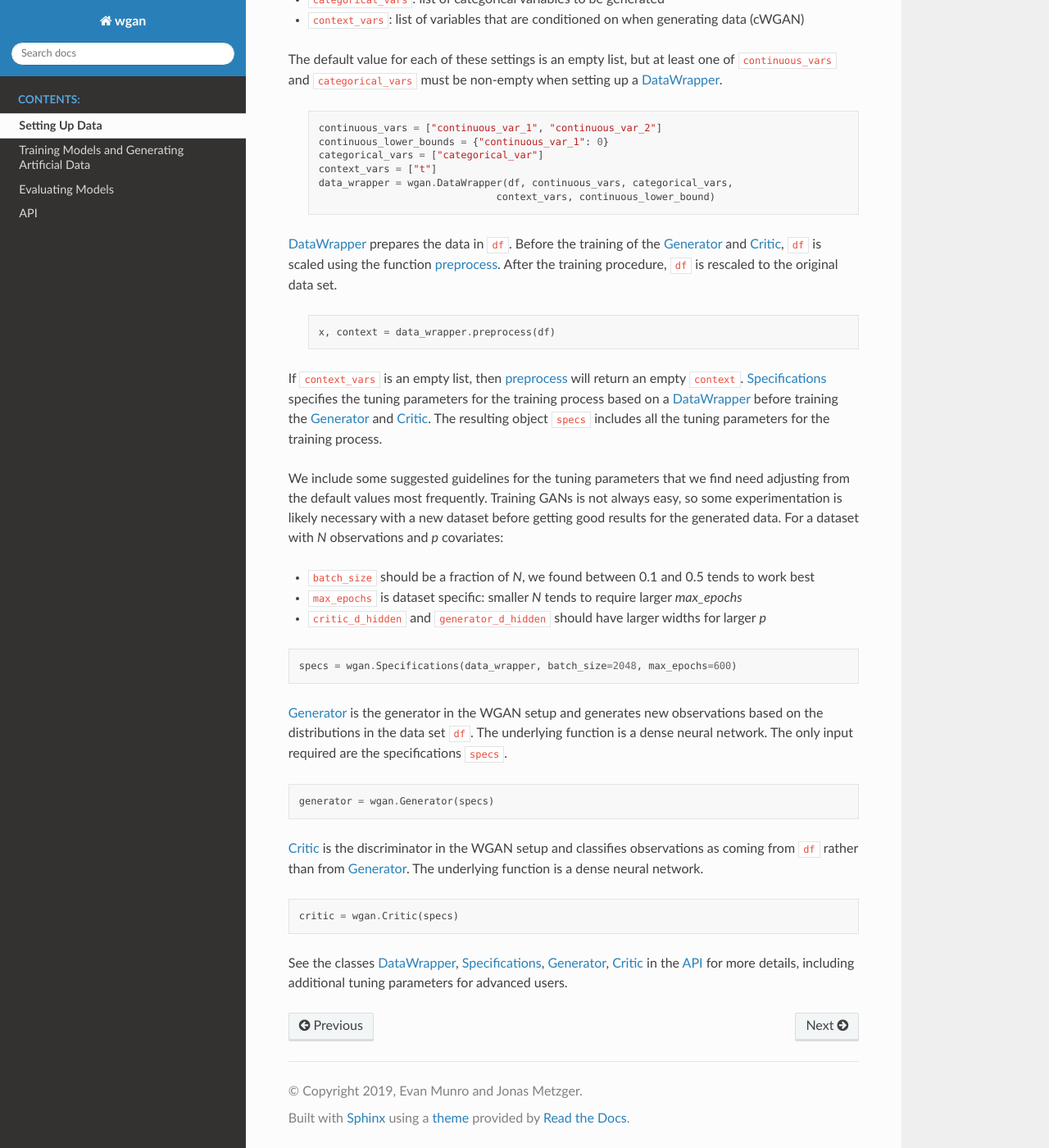
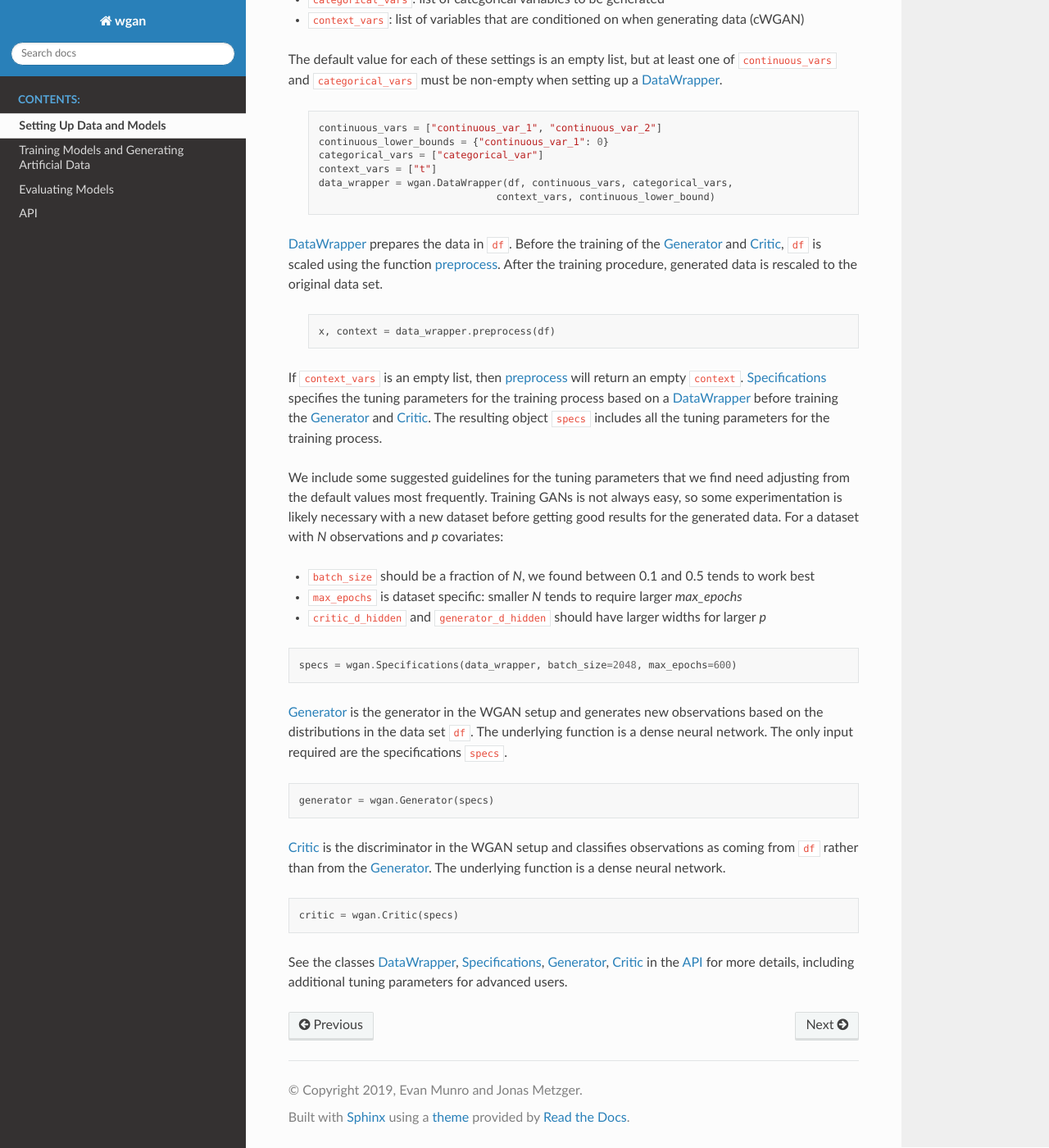
Before and after one commit to gsbDBI/ds-wgan, a Sphinx documentation site: the page built from docs/source/data.rst, in a window 1280 px wide and 1400 px high, scrolled down 418 px. Shown: the whole window at 82% size. Built offline with Sphinx 7.4.7 and the Read the Docs theme 2.0.0, drawn with Linux system fonts in a browser that asks for light colours.

Commit message:
small edits

```diff
--- a/docs/source/data.rst
+++ b/docs/source/data.rst
@@ -28,7 +28,8 @@
     data_wrapper = wgan.DataWrapper(df, continuous_vars, categorical_vars,
                                   context_vars, continuous_lower_bound)
 
-:ref:`data_wrapper` prepares the data in ``df``. Before the training of the :ref:`generator` and :ref:`critic`, ``df`` is scaled using the function :ref:`preprocess <data_wrapper>`. After the training procedure, ``df`` is rescaled to the original data set.
+:ref:`data_wrapper` prepares the data in ``df``. Before the training of the :ref:`generator` and :ref:`critic`, ``df`` is scaled using the function :ref:`preprocess <data_wrapper>`.
+After the training procedure, generated data is rescaled to the original data set.
 
   .. code-block:: python
 
@@ -57,7 +58,7 @@
 
     generator = wgan.Generator(specs)
 
-:ref:`critic` is the discriminator in the WGAN setup and classifies observations as coming from ``df`` rather than from :ref:`generator`. The underlying function is a dense neural network.
+:ref:`critic` is the discriminator in the WGAN setup and classifies observations as coming from ``df`` rather than from the :ref:`generator`. The underlying function is a dense neural network.
 
 .. code-block:: python
 
--- a/docs/source/train.rst
+++ b/docs/source/train.rst
@@ -5,7 +5,7 @@
 Training Models
 ^^^^^^^^^^^^^^^
 
-The function :ref:`train` trains the model, more specifically the :ref:`generator` and the :ref:`critic` (discriminator). If a ``context_var`` is specified, a cWGAN is trained, the default is a regular WGAN.
+The function :ref:`train` trains the model, more specifically the :ref:`generator` and the :ref:`critic` (discriminator). If a ``context`` is non-empty, a cWGAN is trained, the default is a regular WGAN.
 The function is trained using a stochastic optimization given an optimizer and a gradient penalty as described in detail in `Gulrajani et al 2017 <http://papers.nips.cc/paper/7159-improved-training-of-wasserstein-gans.pdf>`_.
 
 The function :ref:`preprocess <data_wrapper>` scales ``df``.
```
Also changed, not shown: docs/source/index.rst (+4 -4 lines).
